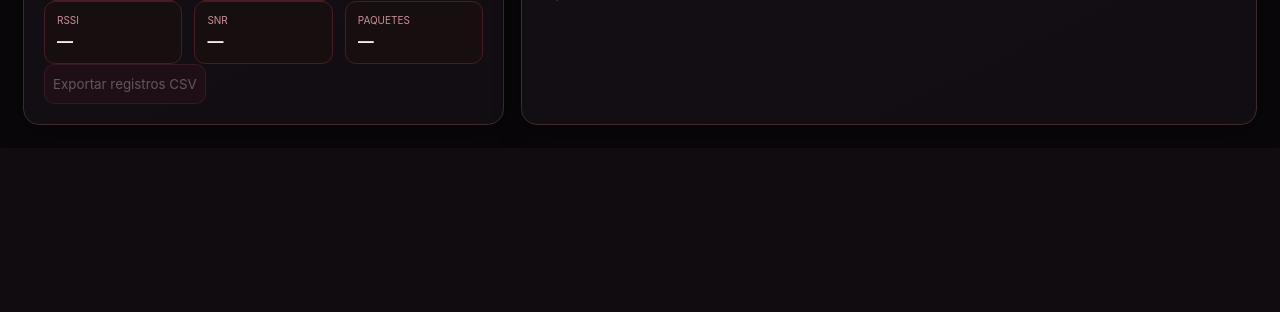
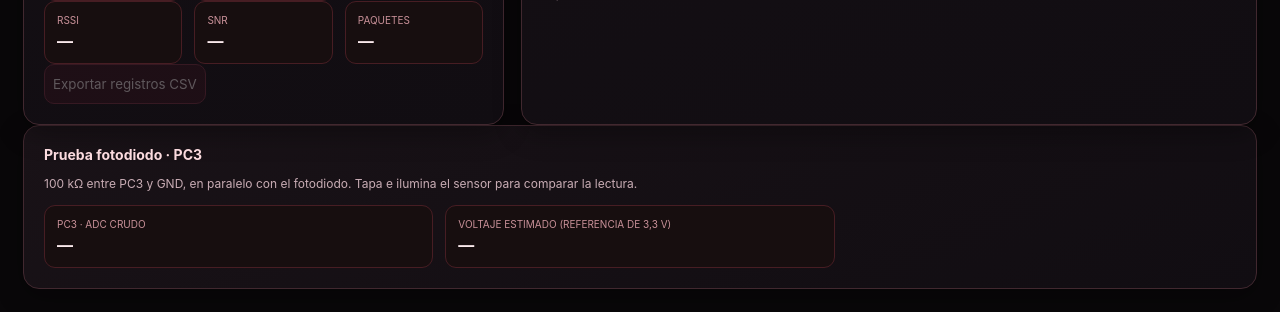
Before and after one commit to EduardoNovoaC24/CubesatUSM, a Python web app: template ground_station/templates/index.html in a window 1280 px wide, after a click on "Azimut". Shown: the part 1577-1889 px from the top of the page. Before the commit the page ends 1702 px from the top, so only its background shows below. Run offline with Jinja, Linux system fonts and the light colour scheme; the template is opened without the code that fills it, so the values that code supplies are empty.

Commit message:
Agregar prueba del fotodiodo PC3 en Azimut

```diff
--- a/docs/assets/cubesat_web.js
+++ b/docs/assets/cubesat_web.js
@@ -351,6 +351,9 @@
     document.getElementById('wheel-level').textContent=wheelFresh?wheel.level:'—';
     const adcsFresh=wheelFresh&&wheel.detumble!=null;
     renderMissionScene(wheel,adcsFresh);
+    const pc3=adcsFresh?wheel.light_4:null;
+    document.getElementById('photo-pc3-adc').textContent=fmt(pc3,' ADC');
+    document.getElementById('photo-pc3-voltage').textContent=fmt(Number.isFinite(pc3)?pc3*3.3/1023:null,' V',3);
     renderLightTracking(wheel,adcsFresh);
     document.getElementById('adcs-axis').textContent=adcsFresh&&wheel.axis<3?
       'XYZ'[wheel.axis]+(wheel.inverted?'−':'+'):'—';
--- a/ground_station/assets/cubesat_web.js
+++ b/ground_station/assets/cubesat_web.js
@@ -351,6 +351,9 @@
     document.getElementById('wheel-level').textContent=wheelFresh?wheel.level:'—';
     const adcsFresh=wheelFresh&&wheel.detumble!=null;
     renderMissionScene(wheel,adcsFresh);
+    const pc3=adcsFresh?wheel.light_4:null;
+    document.getElementById('photo-pc3-adc').textContent=fmt(pc3,' ADC');
+    document.getElementById('photo-pc3-voltage').textContent=fmt(Number.isFinite(pc3)?pc3*3.3/1023:null,' V',3);
     renderLightTracking(wheel,adcsFresh);
     document.getElementById('adcs-axis').textContent=adcsFresh&&wheel.axis<3?
       'XYZ'[wheel.axis]+(wheel.inverted?'−':'+'):'—';
--- a/ground_station/templates/index.html
+++ b/ground_station/templates/index.html
@@ -256,6 +256,14 @@
       <p id="adcs-sensors">Esperando datos del GY‑91</p>
     </div>
   </div>
+  <div class="web-card">
+    <h3>Prueba fotodiodo &middot; PC3</h3>
+    <p class="hint">100 k&Omega; entre PC3 y GND, en paralelo con el fotodiodo. Tapa e ilumina el sensor para comparar la lectura.</p>
+    <div class="metric-list">
+      <div><small>PC3 &middot; ADC crudo</small><b id="photo-pc3-adc">&mdash;</b></div>
+      <div><small>Voltaje estimado (referencia de 3,3 V)</small><b id="photo-pc3-voltage">&mdash;</b></div>
+    </div>
+  </div>
 </section>
 <section class="tab-panel cube-panel" id="tab-solar" aria-label="Paneles solares">
   <div class="panel-head"><h2>Paneles solares</h2></div>
```
Also changed, not shown: docs/index.html (+9 -1 lines).
